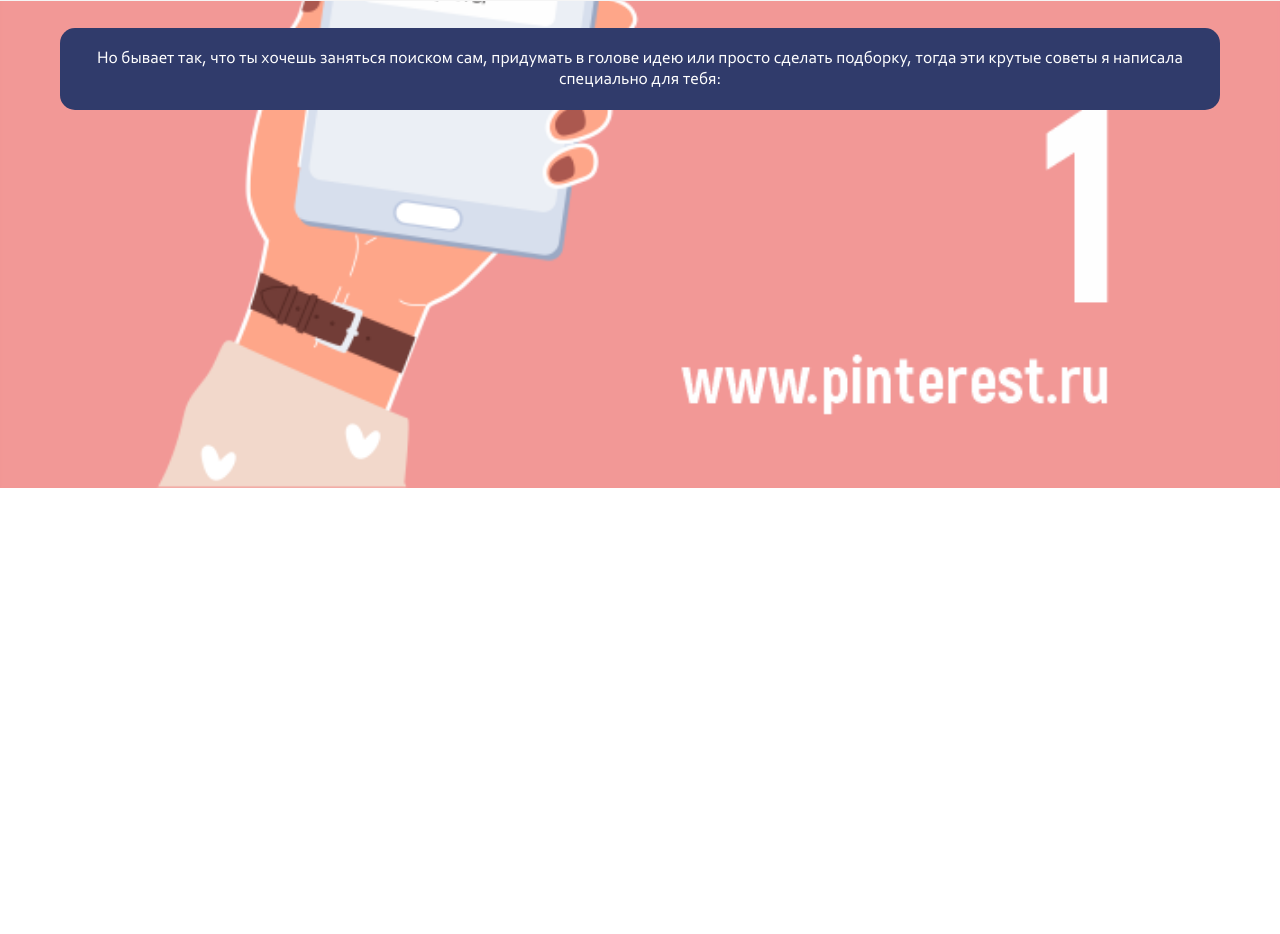
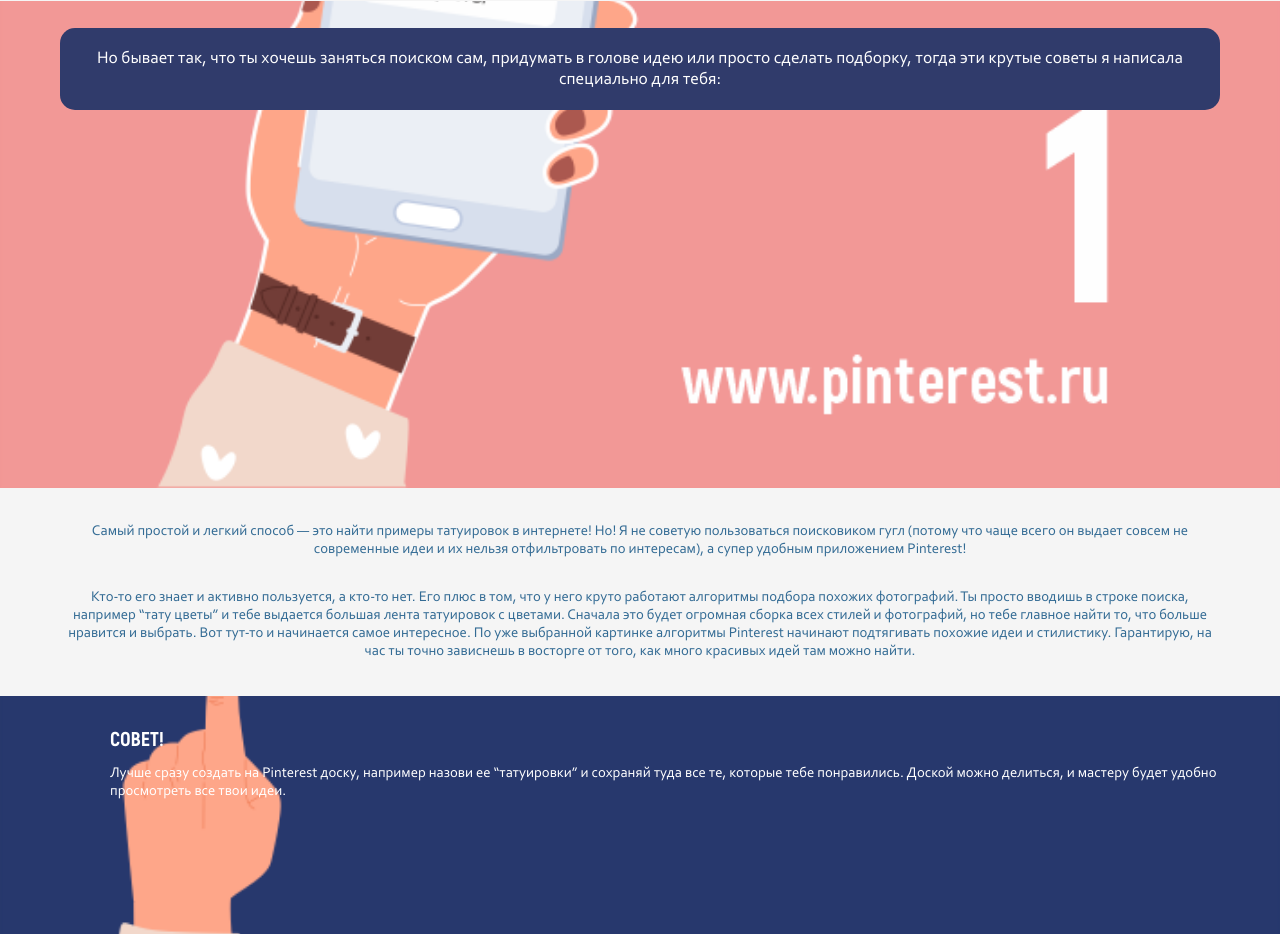
Before and after one commit to biemsday/gift, a plain HTML site: page index.html in a window 1280 px wide. Shown: the part 801-1735 px from the top of the page. Before the commit the page ends 1289 px from the top, so only its background shows below. Drawn offline with Linux system fonts and the light colour scheme.

Commit message:
add new block

```diff
--- a/index.html
+++ b/index.html
@@ -10,11 +10,11 @@
 
 <body>
     <div id="main-container">
-        <div class="block _1">
+        <div class="block index-1">
             <h1 class="title">КАК ПОНЯТЬ КАКУЮ ТАТУИРОВКУ Я ХОЧУ?</h1>
             <h1 class="sub title">5 КРУТЫХ СОВЕТОВ ДЛЯ ТЕБЯ, КАК НАЙТИ И ПОДОБРАТЬ ОРИГИНАЛЬНЫЙ ЭСКИЗ ТАТУ!</h1>
         </div>
-        <div class="block _2">
+        <div class="block index-2">
             <p>Вначале я хочу сделать отступление и сказать, что советую обратиться напрямую к мастеру. Я считаю это одним из самых лучших способов. Консультацию можно провести как онлайн, так и в живую встретиться с мастером. </p>
             <h2>Почему же именно консультацию я вижу лучшим советом?</h2>
             <p>В первую очередь ты избавишь себя от головоломки “создания и поиск эскиза для моей татуировки”, а еще обеспечишь себе оригинальную и только твою идею. Хороший мастер грамотно подберет, придумает и соберет эскиз.</p>
@@ -25,11 +25,21 @@
             <p>Ну и напоследок — это возможность обсудить свои переживания (особенно если это твоя первая татуировка), свой болевой порог и дополнительные вопросы. Мастер всегда подскажет что лучше не делать перед сеансом, что взять с собой, если это большой
                 проект и конечно же как ухаживать за татуировкой, чтобы она максимально долго тебя радовала :)</p>
         </div>
-        <div class="block _3">
+        <div class="block index-3">
             <p class="blue plat">Но бывает так, что ты хочешь заняться поиском сам, придумать в голове идею или просто сделать подборку, тогда эти крутые советы я написала специально для тебя:</p>
         </div>
-        <!-- <div class="block _4"></div>
-        <div class="block _5"></div> -->
+        <div class="block index-4">
+            <p>Самый простой и легкий способ — это найти примеры татуировок в интернете! Но! Я не советую пользоваться поисковиком гугл (потому что чаще всего он выдает совсем не современные идеи и их нельзя отфильтровать по интересам), а супер удобным приложением
+                Pinterest!
+            </p>
+            <p>Кто-то его знает и активно пользуется, а кто-то нет. Его плюс в том, что у него круто работают алгоритмы подбора похожих фотографий. Ты просто вводишь в строке поиска, например “тату цветы” и тебе выдается большая лента татуировок с цветами.
+                Сначала это будет огромная сборка всех стилей и фотографий, но тебе главное найти то, что больше нравится и выбрать. Вот тут-то и начинается самое интересное. По уже выбранной картинке алгоритмы Pinterest начинают подтягивать похожие идеи
+                и стилистику. Гарантирую, на час ты точно зависнешь в восторге от того, как много красивых идей там можно найти.</p>
+        </div>
+        <div class="block index-5">
+            <h2 class="tip">СОВЕТ!</h2>
+            <p class="tip">Лучше сразу создать на Pinterest доску, например назови ее “татуировки” и сохраняй туда все те, которые тебе понравились. Доской можно делиться, и мастеру будет удобно просмотреть все твои идеи.</p>
+        </div>
     </div>
 </body>
 
--- a/style/style.css
+++ b/style/style.css
@@ -84,7 +84,7 @@
 
 /*block_1*/
 
-div._1 {
+div.index-1 {
     background-image: url(../img/1.png);
     background-color: #F29896;
     background-size: 100%;
@@ -105,9 +105,9 @@
 }
 
 
-/*block_2*/
+/*block_*/
 
-div._2 {
+div.index-2 {
     background-color: whitesmoke;
     padding: 20px 0 20px 0;
     height: auto;
@@ -117,7 +117,7 @@
 
 /*block_3*/
 
-div._3 {
+div.index-3 {
     background-image: url(../img/2.png);
     background-color: #F29896;
     background-size: 100%;
@@ -138,3 +138,36 @@
     background-color: rgb(48 59 107);
     border-radius: 15px;
 }
+
+
+/*block_4*/
+
+div.index-4 {
+    background-color: whitesmoke;
+    padding: 20px 0 20px 0;
+    height: auto;
+    border: none;
+}
+
+div.index-5 {
+    background-image: url(../img/3.png);
+    background-color: #27386d;
+    color: white;
+    background-size: 100%;
+    background-position: center;
+    background-repeat: no-repeat;
+    width: auto;
+    height: 177.5px;
+    border: none;
+    padding: 30px 50px 30px 100px;
+    text-align: left;
+}
+
+h2.tip {
+    font-family: "Akrobat-ExtraBold";
+}
+
+.tip {
+    color: white;
+    padding: 0 0 15px 10px;
+}
```
Also changed, not shown: img/4.jpeg (added), img/5.jpeg (added), img/6.jpeg (added), img/photo_2020-04-11 16.07.54.jpeg (added), img/photo_2020-04-11 16.07.57.jpeg (added).
